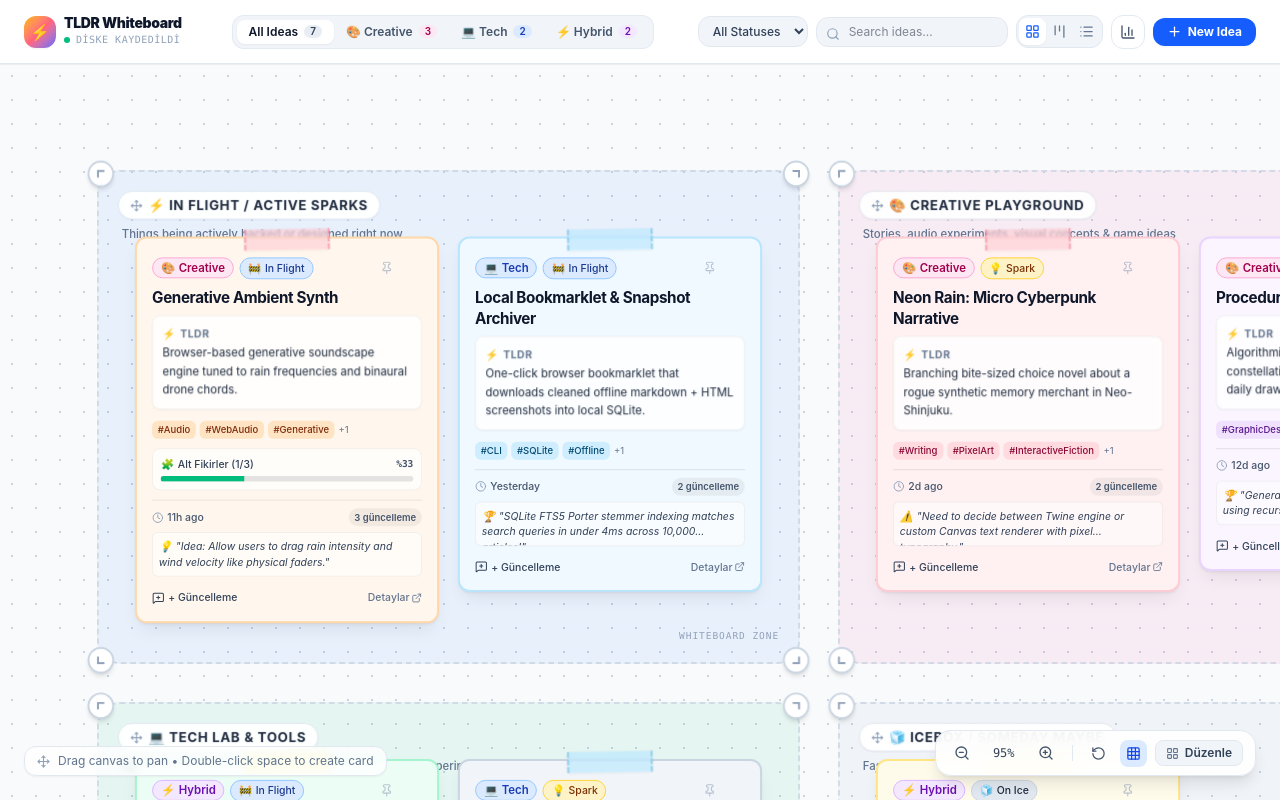
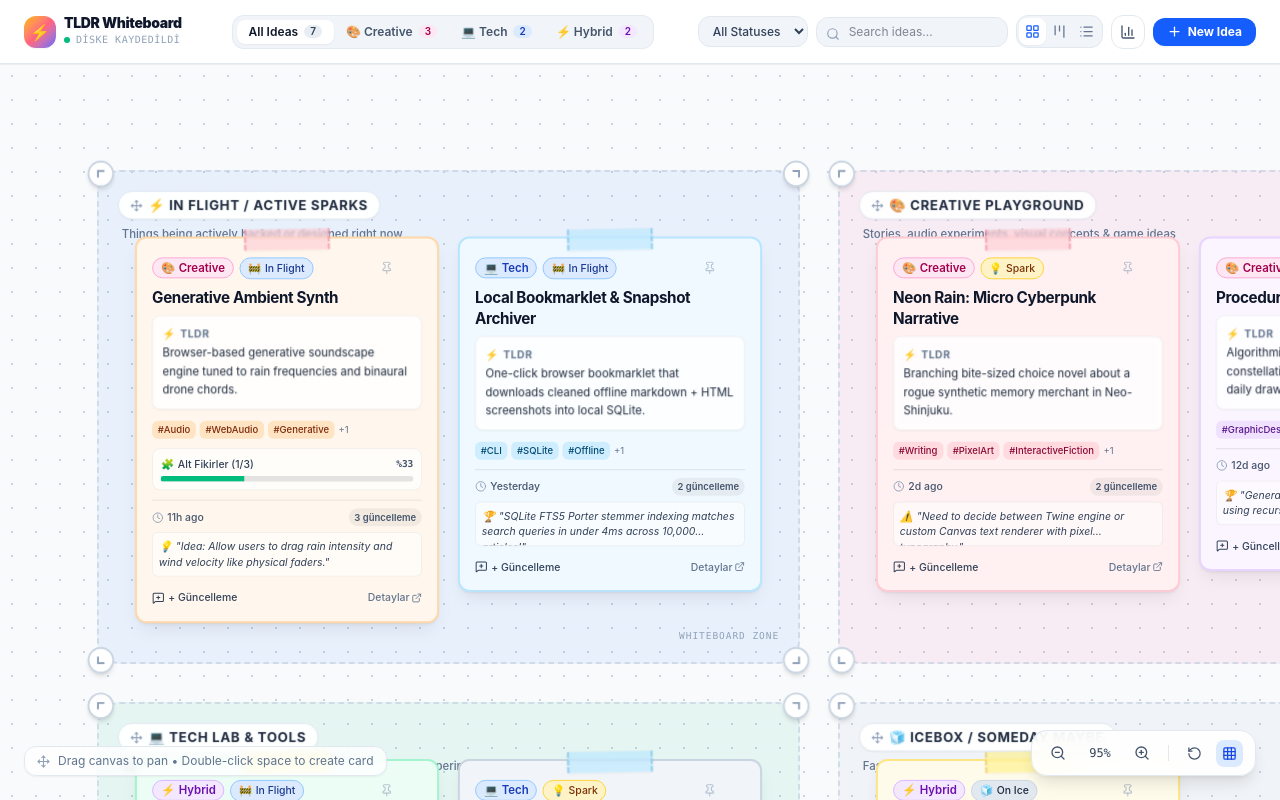
Before and after one commit to teomankerki/beyaz-tahta, a React (Vite) app: page / in a window 1280 px wide. Built offline with nearby package versions, Linux system fonts and the light colour scheme; no server answers.

Commit message:
fix: completely remove Auto-Tidy button and logic

```diff
--- a/src/App.tsx
+++ b/src/App.tsx
@@ -202,60 +202,6 @@ export const App: React.FC = () => {
     persistChanges(newData);
   };
 
-  // Auto-Tidy function: cleanly positions cards into neat clusters
-  const handleAutoTidy = () => {
-    let creativeIndex = 0;
-    let techIndex = 0;
-    let hybridIndex = 0;
-
-    const tidiedProjects = backlogData.projects.map((p) => {
-      if (p.pinned) return p;
-
-      let x = 100;
-      let y = 150;
-
-      if (p.status === 'in-progress' || p.status === 'spark') {
-        if (p.classification === 'creative') {
-          const col = creativeIndex % 2;
-          const row = Math.floor(creativeIndex / 2);
-          x = 880 + col * 360;
-          y = 150 + row * 240;
-          creativeIndex++;
-        } else if (p.classification === 'tech') {
-          const col = techIndex % 2;
-          const row = Math.floor(techIndex / 2);
-          x = 100 + col * 360;
-          y = 150 + row * 240;
-          techIndex++;
-        } else {
-          const col = hybridIndex % 2;
-          const row = Math.floor(hybridIndex / 2);
-          x = 100 + col * 360;
-          y = 700 + row * 240;
-          hybridIndex++;
-        }
-      } else {
-        // Paused or Shipped in Icebox zone
-        const col = hybridIndex % 2;
-        const row = Math.floor(hybridIndex / 2);
-        x = 880 + col * 360;
-        y = 700 + row * 240;
-        hybridIndex++;
-      }
-
-      return {
-        ...p,
-        position: { x, y },
-      };
-    });
-
-    const newData: BacklogData = {
-      ...backlogData,
-      projects: tidiedProjects,
-    };
-    persistChanges(newData);
-  };
-
   const handleCanvasDoubleClick = (x: number, y: number) => {
     setNewProjectPos({ x, y });
     setIsNewModalOpen(true);
@@ -336,7 +282,6 @@ export const App: React.FC = () => {
             onQuickUpdate={(proj) => setQuickUpdateProject(proj)}
             onDeleteProject={handleDeleteProject}
             onTogglePin={handleTogglePin}
-            onAutoTidy={handleAutoTidy}
             onCanvasDoubleClick={handleCanvasDoubleClick}
             onUpdateZone={handleUpdateZone}
           />
--- a/src/components/Whiteboard/WhiteboardCanvas.tsx
+++ b/src/components/Whiteboard/WhiteboardCanvas.tsx
@@ -1,7 +1,7 @@
 import React, { useState, useRef, useEffect, useCallback } from 'react';
 import type { Project, WhiteboardZone } from '../../types';
 import { ProjectCard } from './ProjectCard';
-import { ZoomIn, ZoomOut, RotateCcw, Grid, Move, LayoutGrid } from 'lucide-react';
+import { ZoomIn, ZoomOut, RotateCcw, Grid, Move } from 'lucide-react';
 
 interface WhiteboardCanvasProps {
   projects: Project[];
@@ -11,7 +11,6 @@ interface WhiteboardCanvasProps {
   onQuickUpdate: (project: Project) => void;
   onDeleteProject: (id: string, e: React.MouseEvent) => void;
   onTogglePin?: (id: string, e: React.MouseEvent) => void;
-  onAutoTidy: () => void;
   onCanvasDoubleClick?: (x: number, y: number) => void;
   onUpdateZone?: (zoneId: string, updates: { x?: number; y?: number; width?: number; height?: number }) => void;
 }
@@ -24,7 +23,6 @@ export const WhiteboardCanvas: React.FC<WhiteboardCanvasProps> = ({
   onQuickUpdate,
   onDeleteProject,
   onTogglePin,
-  onAutoTidy,
   onCanvasDoubleClick,
   onUpdateZone,
 }) => {
@@ -541,16 +539,6 @@ export const WhiteboardCanvas: React.FC<WhiteboardCanvasProps> = ({
         >
           <Grid size={15} />
         </button>
-
-        <button
-          type="button"
-          onClick={onAutoTidy}
-          title="Panoyu Düzenle"
-          className="flex items-center gap-1.5 px-2.5 py-1 rounded-lg text-xs font-semibold bg-slate-100 text-slate-700 border border-slate-200 hover:bg-slate-200 transition-colors cursor-pointer"
-        >
-          <LayoutGrid size={13} className="text-slate-500" />
-          <span>Düzenle</span>
-        </button>
       </div>
 
       {/* Helper hint pill (Bottom Left) */}
```
